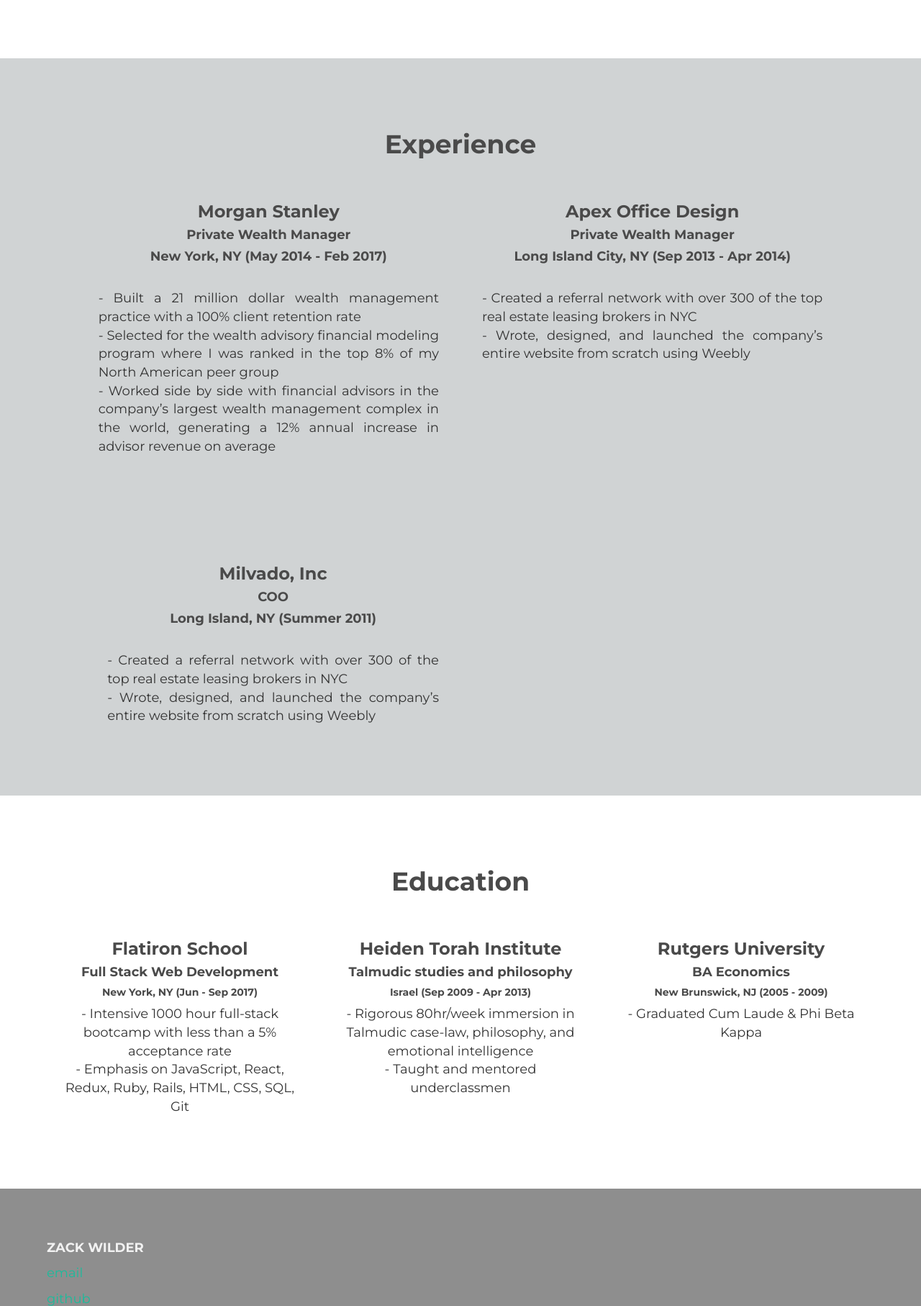
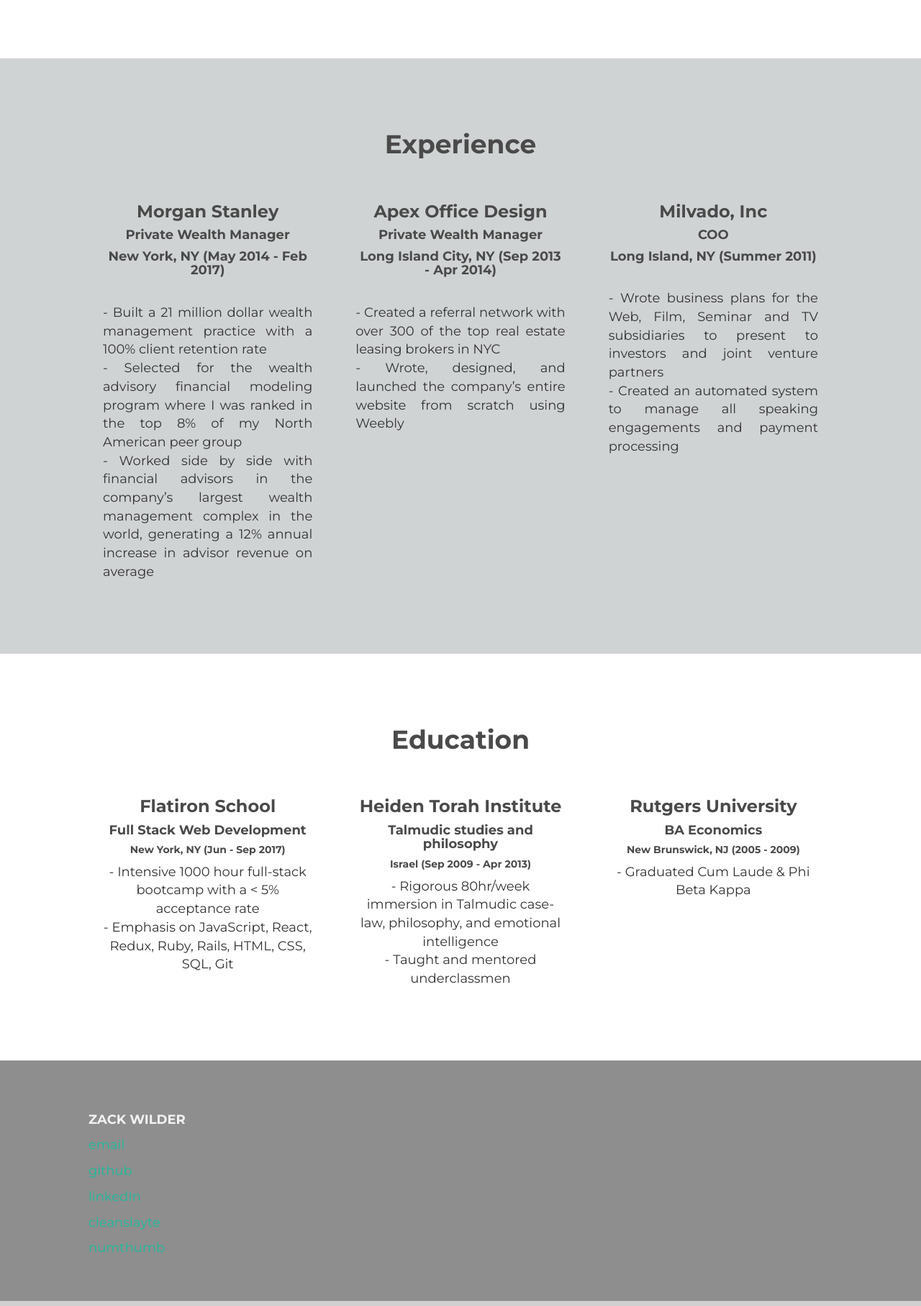
Before and after one commit to lgreenberg23/lg_tech, a PHP site: page /index.html in a window 1280 px wide. Shown: the part 2381-4195 px from the top of the page at 72% size. Run offline with PHP 8.4, Linux system fonts and the light colour scheme; some libraries are stand-ins or nearby versions.

Commit message:
Style updates and button add

```diff
--- a/assets/css/style.css
+++ b/assets/css/style.css
@@ -115,12 +115,25 @@
 }
 
 .lightgrey {
-  background-color: #D0D3D4
+  background-color: #D0D3D4;
+  width: 100%;
 }
 
 .navbar .container-fluid {
   padding-right: 25px
 }
+
+.squeeze {
+  padding-right: 10%;
+  padding-left: 10%;
+}
+
+.btn-lg {
+  color: white;
+  border: solid white;
+  margin-top: 1em
+}
+
 /* ==========================================================================
    Wrap Sections
    ========================================================================== */
--- a/index.html
+++ b/index.html
@@ -47,6 +47,9 @@
 				<div class="col-lg-6 col-lg-offset-3">
 					<h1>ZACK WILDER</h1>
 					<h4>FULL STACK SOFTWARE ENGINEER</h4>
+          <a href="mailto:zwilder@gmail.com"><div class="btn-lg btn-group">email</div></a>
+          <a href="https://github.com/zwilderrr" target="_blank"><div class="btn-lg btn-group">github</div></a>
+          <a href="https://linkedin.com/in/zwilder" target="_blank"><div class="btn-lg btn-group">linkedIn</div></a>
 				</div>
 			</div>
     </div>
@@ -62,16 +65,16 @@
   </div>
 
 	<section id="portfolio"></section>
-	<div class="container-fluid lightgrey">
+	<div class="container lightgrey">
 		<div class="row centered mt mb">
 			<h1>Selected Portfolio</h1>
 
-      <div class="col-lg-2" >
+      <div class="col-lg-2 col-md-4 col-sm-4 gallery" >
       </div>
 
-      <div class="col-lg-4 gallery add-padding">
+      <div class="col-lg-4 col-md-4 col-sm-4 gallery add-padding">
         <h3 class="centered">CleanSlayte</h3>
-        <a href="http://cleanslayte.com"><img src="assets/img/portfolio/cleanslayte.png" class="img-responsive img-rounded"></a>
+        <a href="http://cleanslayte.com"><img src="assets/img/portfolio/cleanslayte.png" class="img-responsive img-rounded center-block"></a>
         <br>
         <dl class="text-justify">
           <dt>Google Chrome extension that creates a deep sense of serene, highly-focused calm</dt>
@@ -81,9 +84,9 @@
         </dl>
       </div>
 
-			<div class="col-lg-4 gallery add-padding">
+			<div class="col-lg-4 col-md-4 col-sm-4 gallery add-padding">
         <h3 class="centered">Num-thumb</h3>
-				<a href="http://numthumb.com"><img src="assets/img/portfolio/num-thumb.png" class="img-responsive img-rounded"></a>
+				<a href="http://numthumb.com"><img src="assets/img/portfolio/num-thumb.png" class="img-responsive img-rounded center-block"></a>
         <br>
         <dl class="text-justify">
           <dt>Players race against the clock to tap a randomized grid of numbers in order</dt>
@@ -93,7 +96,7 @@
         </dl>
 			</div>
 
-      <div class="col-lg-2" >
+      <div class="col-lg-2 col-md-4 col-sm-4 gallery" >
       </div>
 
 		</div>
@@ -132,15 +135,11 @@
 	</div>
 
 	<section id="experience"></section>
-	<div class="container-fluid lightgrey">
+	<div class="container lightgrey squeeze">
 		<div class="row centered mt mb">
 			<h1>Experience</h1>
 
-      <div class="col-lg-1 col-md-1 col-sm-1 gallery add-padding">
-      </div>
-
-
-      <div class="col-lg-5 col-md-5 col-sm-5 gallery add-padding">
+      <div class="col-lg-4 col-md-4 col-sm-4 gallery add-padding">
         <h3 class="centered">Morgan Stanley</h3>
         <h4 class="centered">Private Wealth Manager</h4>
         <h4 class="centered">New York, NY (May 2014 - Feb 2017)</h4>
@@ -151,7 +150,7 @@
           <dd>- Worked side by side with financial advisors in the company’s largest wealth management complex in the world, generating a 12% annual increase in advisor revenue on average</dd>
         </dl>
       </div>
-      <div class="col-lg-5 col-md-5 col-sm-5 gallery add-padding">
+      <div class="col-lg-4 col-md-4 col-sm-4 gallery add-padding">
         <h3 class="centered">Apex Office Design</h3>
         <h4 class="centered">Private Wealth Manager</h4>
         <h4 class="centered">Long Island City, NY (Sep 2013 - Apr 2014)</h4>
@@ -161,37 +160,36 @@
           <dd>- Wrote, designed, and launched the company’s entire website from scratch using Weebly</dd>
         </dl>
       </div>
-    </div>
+    <!-- </div> -->
 
-    <div class="col-lg-1 col-md-1 col-sm-1 gallery add-padding">
-    </div>
 
-    <div class="col-lg-5 col-md-5 col-sm-5 gallery add-padding">
+    <div class="col-lg-4 col-md-4 col-sm-4 gallery add-padding">
       <h3 class="centered">Milvado, Inc</h3>
       <h4 class="centered">COO</h4>
       <h4 class="centered">Long Island, NY (Summer 2011)</h4>
       <br>
       <dl class="text-justify">
-        <dd>- Created a referral network with over 300 of the top real estate leasing brokers in NYC</dd>
-        <dd>- Wrote, designed, and launched the company’s entire website from scratch using Weebly</dd>
+        <dd>- Wrote business plans for the Web, Film, Seminar and TV subsidiaries to present to investors and joint venture partners</dd>
+        <dd>- Created an automated system to manage all speaking engagements and payment processing</dd>
       </dl>
       <br>
       <br>
       <br>
     </div>
+    </div>
 	</div>
 
 	<section id="education"></section>
-  <div class="container">
+  <div class="container-fluid squeeze">
     <div class="row centered mt mb">
       <h1>Education</h1>
 
-      <div class="col-lg-4 col-md-4 col-sm-4 gallery add-padding">
+      <div class="col-lg-4 col-md-4 col-sm-4 gallery add-padding center-block">
         <h3 class="centered">Flatiron School</h3>
         <h4 class="centered">Full Stack Web Development</h4>
         <h5 class="centered">New York, NY (Jun - Sep 2017)</h5>
-        <dl class="">
-          <dd>- Intensive 1000 hour full-stack bootcamp with less than a 5% acceptance rate</dd>
+        <dl class="text-lef3">
+          <dd>- Intensive 1000 hour full-stack bootcamp with a &lt; 5% acceptance rate</dd>
           <dd>- Emphasis on JavaScript, React, Redux, Ruby, Rails, HTML, CSS, SQL, Git</dd>
         </dl>
       </div>
@@ -200,7 +198,7 @@
         <h3 class="centered">Heiden Torah Institute</h3>
         <h4 class="centered">Talmudic studies and philosophy</h4>
         <h5 class="centered">Israel (Sep 2009 - Apr 2013)</h5>
-        <dl class="">
+        <dl class="text-lef3">
           <dd>- Rigorous 80hr/week immersion in Talmudic case-law, philosophy, and emotional intelligence</dd>
           <dd>- Taught and mentored underclassmen</dd>
         </dl>
@@ -219,12 +217,13 @@
 	</div>
 
 	<div id="footerwrap">
-		<div class="container">
+		<div class="container-fluid squeeze">
 			<div class="row">
 				<div class="right col-lg-6">
 					<p><b>ZACK WILDER</b></p>
           <p><a href="mailto:zwilder@gmail.com">email</a></p>
           <p><a href="https://github.com/zwilderrr">github</a></p>
+          <p><a href="https://linkedin.com/in/zwilder">linkedIn</a></p>
           <p><a href="http://www.cleanslayte.com">cleanslayte</a></p>
           <p><a href="http://www.numthumb.com">numthumb</a></p>
 				</div>
```
